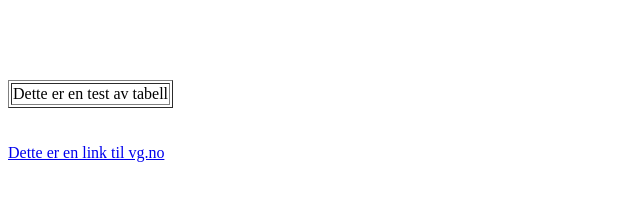
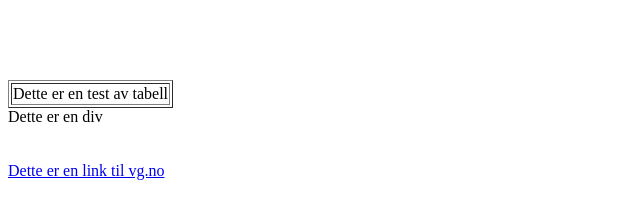
Before and after one commit to theodorUIA/websidetest, a plain HTML site: page index.html in a window 1280 px wide. Shown: the whole page, without its empty margins (0-640 px from the left). Drawn offline with Linux system fonts and the light colour scheme.

Commit message:
La til div

```diff
--- a/index.html
+++ b/index.html
@@ -20,6 +20,7 @@
         <td>Dette er en test av tabell</td>
     </tr>
 </table>
+<div>Dette er en div</div>
 <br>
 <br>
 <a href="vg.no">Dette er en link til vg.no</a>
```
